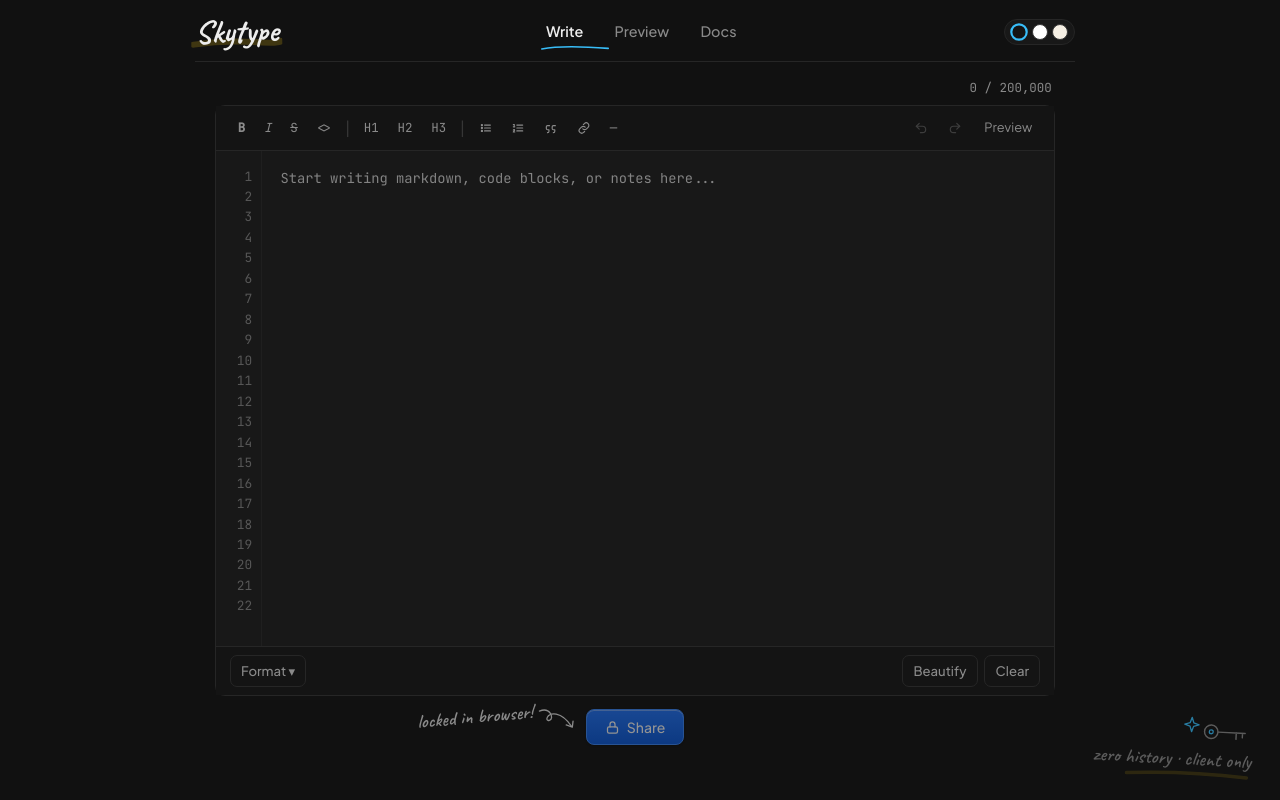
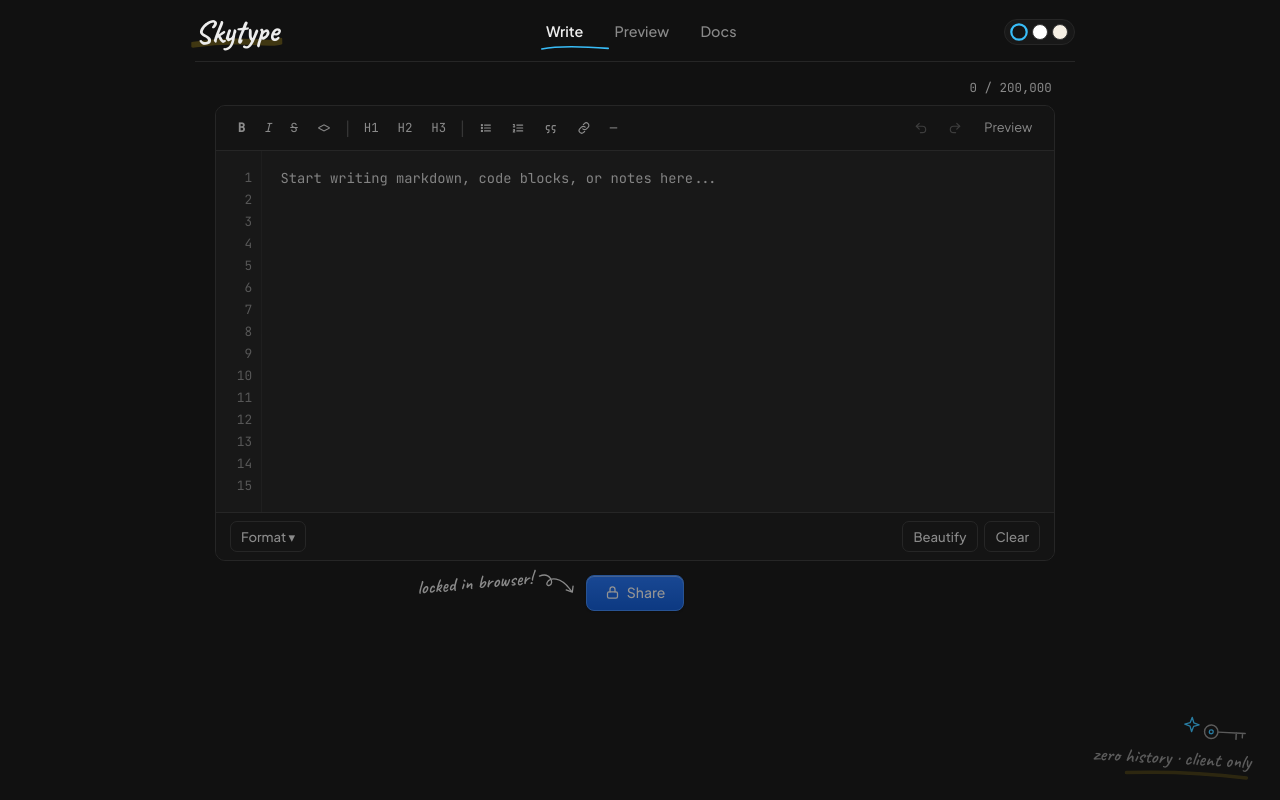
Before and after one commit to logiclab-id/skytype, a React (Vite) app in the folder apps/web/: page / in a window 1280 px wide. Built offline with nearby package versions, Linux system fonts and the light colour scheme.

Commit message:
feat: add app header, theme-aware index styles, and write module components

```diff
--- a/apps/web/src/components/app-header.tsx
+++ b/apps/web/src/components/app-header.tsx
@@ -1,3 +1,4 @@
+import { useEffect, useRef } from "react";
 import { MarkerSwoosh, SketchUnderline } from "@/components/doodles";
 import { ThemeSwitcher } from "@/components/theme-switcher";
 import type { Tab } from "@/types/bundle";
@@ -21,6 +22,21 @@ export function AppHeader({
   rightAction,
   linkToHome = false,
 }: AppHeaderProps) {
+  const headerRef = useRef<HTMLElement | null>(null);
+
+  useEffect(() => {
+    const el = headerRef.current;
+    if (!el) return;
+    const updateHeight = () => {
+      const height = Math.floor(el.getBoundingClientRect().height);
+      document.documentElement.style.setProperty("--app-header-height", `${height}px`);
+    };
+    updateHeight();
+    const observer = new ResizeObserver(updateHeight);
+    observer.observe(el);
+    return () => observer.disconnect();
+  }, []);
+
   const brandStyle: React.CSSProperties = {
     position: "relative",
     fontFamily: "var(--font-hand)",
@@ -41,7 +57,7 @@ export function AppHeader({
   );
 
   return (
-    <header className="app-header">
+    <header ref={headerRef} className="app-header">
       {linkToHome ? (
         <a href="/" className="app-header-brand" style={brandStyle}>
           {brandContent}
--- a/apps/web/src/index.css
+++ b/apps/web/src/index.css
@@ -163,6 +163,7 @@ body {
   background: var(--surface);
   border: 1px solid var(--border);
   border-radius: 10px;
+  overflow: clip;
 }
 
 .clean-btn {
@@ -330,18 +331,18 @@ pre.is-scrolling::-webkit-scrollbar-thumb,
   position: relative;
   display: flex;
   flex-direction: column;
-  padding: 1rem 1.5rem 2rem;
+  padding: 0 1.5rem 2.5rem;
 }
 
 .app-shell--write {
-  height: 100dvh;
-  overflow: hidden;
-  padding-bottom: 1.15rem;
+  padding-bottom: 2.5rem;
 }
 
 .app-header {
-  position: relative;
-  z-index: 1;
+  position: sticky;
+  top: 0;
+  z-index: 30;
+  background: var(--bg-canvas);
   max-width: 880px;
   width: 100%;
   margin: 0 auto;
@@ -349,7 +350,7 @@ pre.is-scrolling::-webkit-scrollbar-thumb,
   align-items: center;
   justify-content: space-between;
   gap: 0.75rem 1rem;
-  padding-bottom: 0.8rem;
+  padding: 1rem 0 0.8rem;
   border-bottom: 1px solid var(--border);
 }
 
@@ -367,6 +368,9 @@ pre.is-scrolling::-webkit-scrollbar-thumb,
 }
 
 .write-toolbar {
+  position: sticky;
+  top: var(--app-header-height, 61px);
+  z-index: 20;
   display: flex;
   flex-wrap: nowrap;
   align-items: center;
@@ -405,8 +409,7 @@ pre.is-scrolling::-webkit-scrollbar-thumb,
 
 .editor-pane {
   display: flex;
-  height: clamp(280px, calc(100dvh - 305px), 620px);
-  overflow: hidden;
+  min-height: 360px;
 }
 
 .editor-gutter {
@@ -415,7 +418,7 @@ pre.is-scrolling::-webkit-scrollbar-thumb,
   text-align: right;
   font-family: var(--font-mono);
   font-size: 0.8rem;
-  line-height: 1.6;
+  line-height: calc(0.86rem * 1.6);
   color: var(--ink-muted);
   opacity: 0.55;
   border-right: 1px solid var(--border);
@@ -504,13 +507,14 @@ pre.is-scrolling::-webkit-scrollbar-thumb,
 
 @media (max-width: 640px) {
   .app-shell {
-    padding: 0.75rem 0.75rem 1.5rem;
+    padding: 0 0.75rem 1.5rem;
+  }
+
+  .app-header {
+    padding-top: 0.75rem;
   }
 
   .app-shell--write {
-    height: auto;
-    min-height: 100dvh;
-    overflow: visible;
     padding-bottom: 1.5rem;
   }
 
--- a/apps/web/src/modules/write/use-write.ts
+++ b/apps/web/src/modules/write/use-write.ts
@@ -21,7 +21,7 @@ export function useWrite({ onShowToast, onClear }: UseWriteOptions) {
   const backdropRef = useRef<HTMLPreElement | null>(null);
   const gutterRef = useRef<HTMLDivElement | null>(null);
 
-  const lineCount = useMemo(() => Math.max(content.split("\n").length, 22), [content]);
+  const lineCount = useMemo(() => Math.max(content.split("\n").length, 15), [content]);
 
   const highlightedLines = useMemo(
     () => renderHighlightedEditorLines(content),
--- a/apps/web/src/modules/write/write-view.tsx
+++ b/apps/web/src/modules/write/write-view.tsx
@@ -49,16 +49,15 @@ export function WriteView({ write, onPreview }: WriteViewProps) {
           ))}
         </div>
 
-        <div style={{ position: "relative", flex: 1, height: "100%", overflow: "hidden" }}>
+        <div style={{ position: "relative", flex: 1, minWidth: 0 }}>
           <pre
             ref={write.backdropRef}
             aria-hidden="true"
             className="editor-content"
             style={{
-              position: "absolute",
-              inset: 0,
+              position: "relative",
+              minHeight: "360px",
               margin: 0,
-              overflow: "hidden",
               pointerEvents: "none",
               color: "var(--ink)",
             }}
@@ -77,10 +76,12 @@ export function WriteView({ write, onPreview }: WriteViewProps) {
             placeholder="Start writing markdown, code blocks, or notes here..."
             spellCheck={false}
             style={{
-              position: "relative",
+              position: "absolute",
+              inset: 0,
               zIndex: 1,
               width: "100%",
               height: "100%",
+              overflow: "hidden",
               background: "transparent",
               border: "none",
               outline: "none",
```
